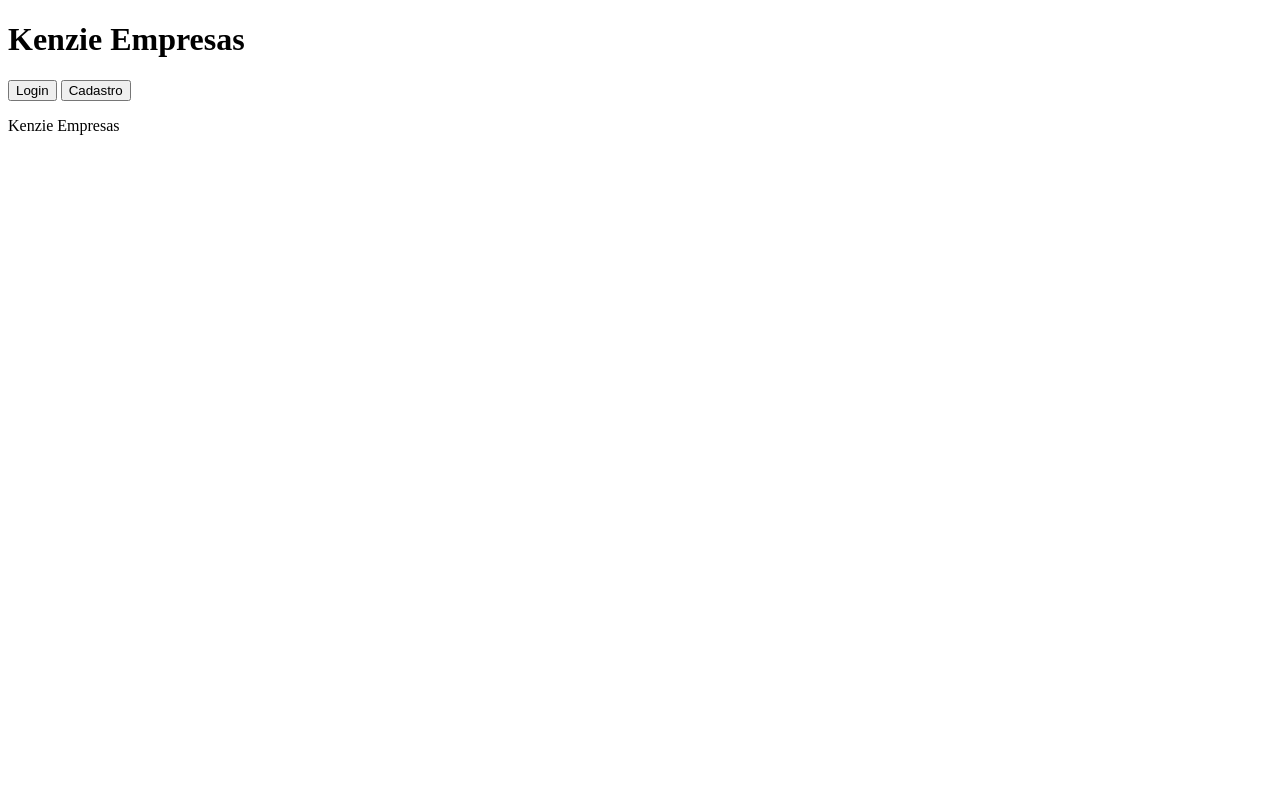
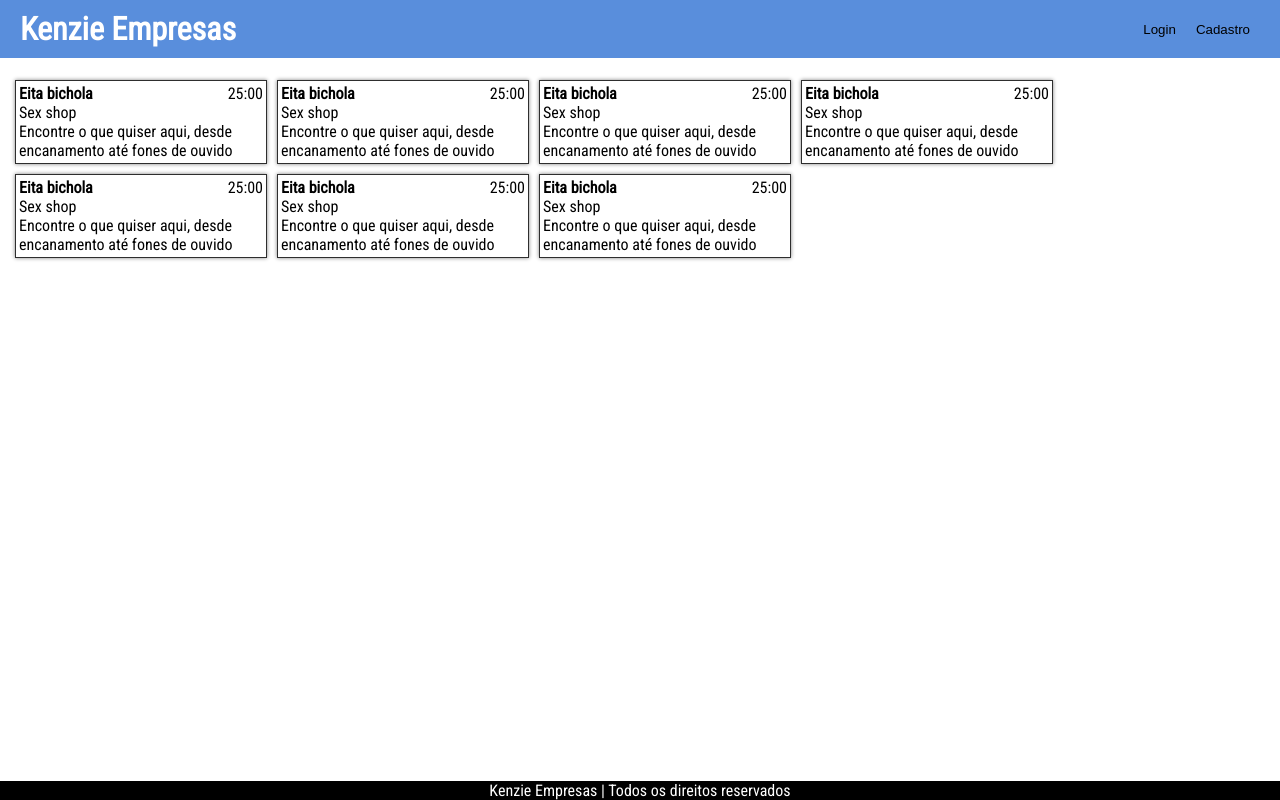
Before and after one commit to Kenzie-Academy-Brasil-Developers/m2-entrega-projeto-individual-Elfo1507-1, a plain HTML site: page index.html in a window 1280 px wide. Drawn offline with Linux system fonts and the light colour scheme.

Commit message:
feat: adiciona estilo das paginas iniciais

```diff
--- a/index.html
+++ b/index.html
@@ -5,20 +5,84 @@
     <meta http-equiv="X-UA-Compatible" content="IE=edge">
     <meta name="viewport" content="width=device-width, initial-scale=1.0">
     <title>Kenzie Empresas</title>
+    <link rel="preconnect" href="https://fonts.googleapis.com">
+    <link rel="preconnect" href="https://fonts.gstatic.com" crossorigin>
+    <link href="https://fonts.googleapis.com/css2?family=Roboto+Condensed&display=swap" rel="stylesheet">
+    <link rel="stylesheet" href="./src/styles/global.css">
+    <link rel="stylesheet" href="./src/styles/index.css">
+    <link rel="stylesheet" href="./src/styles/header.css">
+    <link rel="stylesheet" href="./src/styles/footer.css">
 </head>
 <body>
     <header>
         <h1>Kenzie Empresas</h1>
-        <button>Login</button>
-        <button>Cadastro</button>
+        <div>
+            <button class="btnHeader">Login</button>
+            <button class="btnHeader">Cadastro</button>
+        </div>
     </header>
     <main>
-        <ul>
-
+        <ul class="containerEmpresas">
+            <li>
+                <div>
+                    <h4>Eita bichola</h4>
+                    <span>25:00</span>
+                </div>
+                <p>Sex shop</p>
+                <p>Encontre o que quiser aqui, desde encanamento até fones de ouvido</p>
+            </li>
+            <li>
+                <div>
+                    <h4>Eita bichola</h4>
+                    <span>25:00</span>
+                </div>
+                <p>Sex shop</p>
+                <p>Encontre o que quiser aqui, desde encanamento até fones de ouvido</p>
+            </li>
+            <li>
+                <div>
+                    <h4>Eita bichola</h4>
+                    <span>25:00</span>
+                </div>
+                <p>Sex shop</p>
+                <p>Encontre o que quiser aqui, desde encanamento até fones de ouvido</p>
+            </li>
+            <li>
+                <div>
+                    <h4>Eita bichola</h4>
+                    <span>25:00</span>
+                </div>
+                <p>Sex shop</p>
+                <p>Encontre o que quiser aqui, desde encanamento até fones de ouvido</p>
+            </li>
+            <li>
+                <div>
+                    <h4>Eita bichola</h4>
+                    <span>25:00</span>
+                </div>
+                <p>Sex shop</p>
+                <p>Encontre o que quiser aqui, desde encanamento até fones de ouvido</p>
+            </li>
+            <li>
+                <div>
+                    <h4>Eita bichola</h4>
+                    <span>25:00</span>
+                </div>
+                <p>Sex shop</p>
+                <p>Encontre o que quiser aqui, desde encanamento até fones de ouvido</p>
+            </li>
+            <li>
+                <div>
+                    <h4>Eita bichola</h4>
+                    <span>25:00</span>
+                </div>
+                <p>Sex shop</p>
+                <p>Encontre o que quiser aqui, desde encanamento até fones de ouvido</p>
+            </li>
         </ul>
     </main>
     <footer>
-        <p>Kenzie Empresas</p>
+        <p>Kenzie Empresas | Todos os direitos reservados</p>
     </footer>
 </body>
 </html>
--- a/src/scripts/api.js
+++ b/src/scripts/api.js
@@ -0,0 +1,3 @@
+class Api{
+
+}
--- a/src/styles/buttons.css
+++ b/src/styles/buttons.css
@@ -0,0 +1,20 @@
+button{
+    padding: 5px;
+}
+.btnIrCadastro{
+    background-color: transparent;
+    border-radius: 3px;
+    color: blue;
+    font-size: 10px;
+}
+#btnForm{
+    color: var(--mainColor);
+    width: 100%;
+    background-color: var(--bg-color);
+    border: 2px solid var(--mainColor);
+}
+#btnForm:hover{
+    border: 2px solid transparent;
+    background-color: var(--mainColor);
+    color: var(--bg-color);
+}
--- /dev/null
+++ b/src/styles/footer.css
@@ -0,0 +1,11 @@
+footer{
+    position: absolute;
+    bottom: 0;
+    width: 100%;
+    background-color: #000;
+    color: #fff;
+    display: flex;
+    justify-content: center;
+    align-items: center;
+    text-align: center;
+}
--- a/src/styles/global.css
+++ b/src/styles/global.css
@@ -0,0 +1,23 @@
+* {
+    background-color: transparent;
+    border: none;
+    margin: 0;
+    padding: 0;
+    outline: none;
+    box-sizing: border-box;
+    list-style: none;
+}
+
+:root{
+    --mainColor: #598edc;
+    --bg-color: #fff;
+    --text-color: #000;
+    --grey1: #2e2e2e;
+    --grey2: #8f8f8f;
+    --grey3: #f3f3f3;
+}
+
+
+body{
+    font-family: "Roboto Condensed", sans-serif;
+}
--- /dev/null
+++ b/src/styles/header.css
@@ -0,0 +1,30 @@
+header{
+    background-color: var(--mainColor);
+    color: var(--bg-color);
+    display: flex;
+    justify-content: space-between;
+    align-items: center;
+    padding: 10px;
+    position: fixed;
+    top: 0;
+    width: 100%;
+    padding-left: 20px;
+    padding-right: 20px;
+}
+header div{
+    display: flex;
+}
+.btnHeader{
+    background-color: var(--mainColor);
+    padding: 5px;
+    border-radius: 2px;
+    margin: 5px;
+}
+.btnHeader:hover{
+    background-color: var(--bg-color);
+    color: var(--text-color);
+}
+main{
+    padding: 10px;
+    margin-top: 65px;
+}
--- a/src/styles/index.css
+++ b/src/styles/index.css
@@ -0,0 +1,22 @@
+main{
+    padding: 10px;
+    margin-top: 65px;
+}
+.containerEmpresas{
+    display: flex;
+    flex-wrap: wrap;
+    width: 100%;
+}
+.containerEmpresas li{
+    border: 1px solid var(--grey1);
+    box-shadow: 0.1px 0.1px 4px grey;
+    display: flex;
+    flex-direction: column;
+    padding: 3px;
+    width: 20%;
+    margin: 5px;
+}
+.containerEmpresas li > div{
+    display: flex;
+    justify-content: space-between;
+}
--- /dev/null
+++ b/src/styles/loginCadastro.css
@@ -0,0 +1,20 @@
+main{
+    display: flex;
+    justify-content: center;
+    align-items: center;
+}
+
+.containerForm{
+    margin-top: 50px;
+    width: 30%;
+    background-color: var(--bg-color);
+    border: 1px solid var(--grey2);
+    padding: 15px;
+}
+.containerForm > div{
+    display: flex;
+    justify-content: flex-end;
+}
+.containerForm > h2{
+    margin-bottom: 10px;
+}
```
Also changed, not shown: src/pages/cadastro.html (+45 -0 lines), src/pages/login.html (+43 -0 lines), src/styles/forms.css (added, +13 -0 lines), src/styles/cadastro.css (added).
